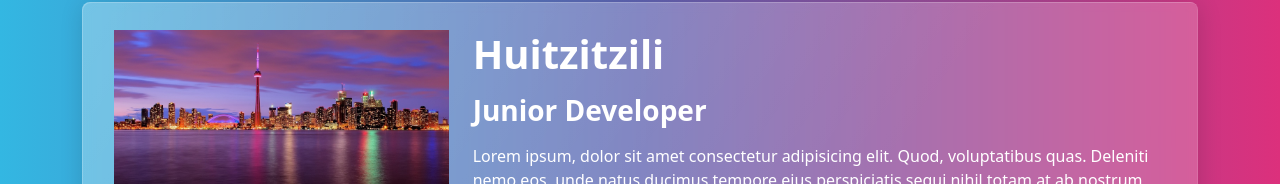
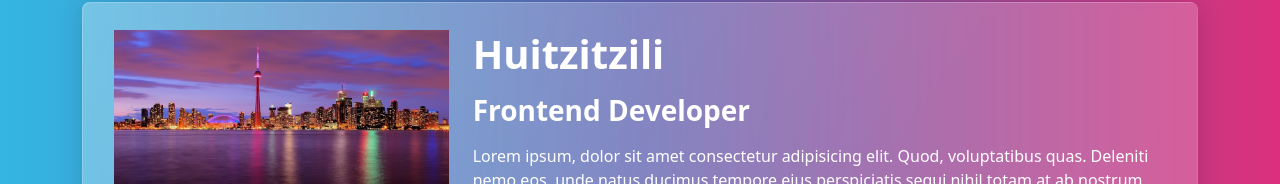
Before and after one commit to HuitziDomingo/portafolioV2, a Next.js app: page / in a window 1280 px wide. Shown: the part 118-302 px from the top of the page. Built offline with nearby package versions, Linux system fonts and the light colour scheme; a small style sheet from the web is missing.

Commit message:
cambio 1

```diff
--- a/pages/index.js
+++ b/pages/index.js
@@ -16,7 +16,7 @@ const Index = () => {
                             </div>
                             <div className="col-md-8">
                                 <h1>Huitzitzili</h1>
-                                <h3>Junior Developer</h3>
+                                <h3>Frontend Developer</h3>
                                 <p>
                                     Lorem ipsum, dolor sit amet consectetur adipisicing elit. Quod, voluptatibus quas. Deleniti nemo eos, unde natus ducimus tempore eius perspiciatis sequi nihil totam at ab nostrum sapiente laborum blanditiis. Esse.
                                 </p>
```
